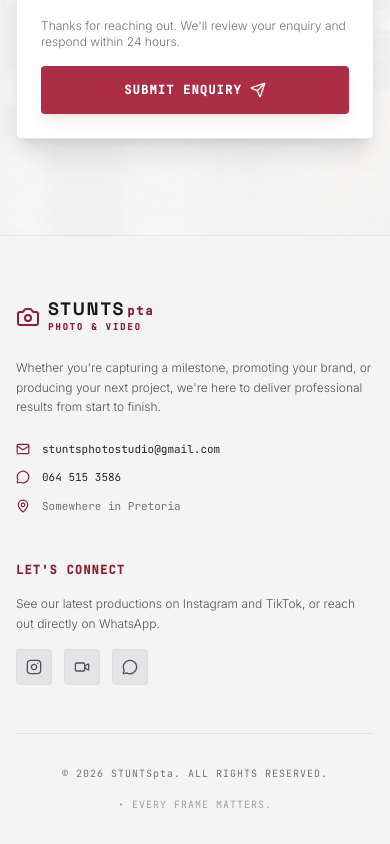
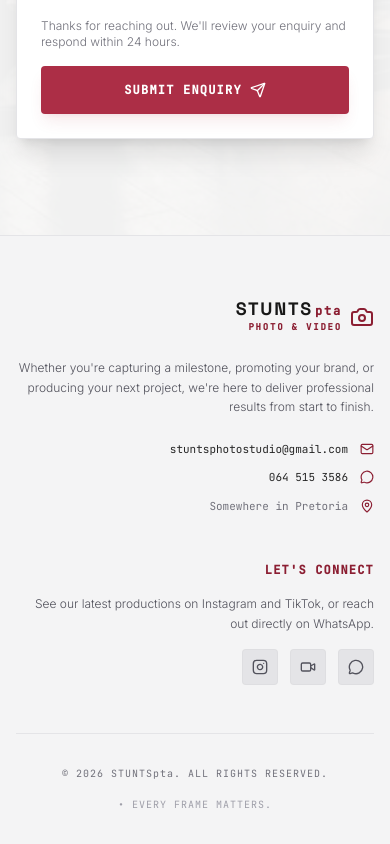
Before and after one commit to bearbuildsweb/STUNTSpta, a React (Vite) app: page / in a window 390 px wide. Shown: the part 3943-4787 px from the top of the page. Built offline with nearby package versions, Linux system fonts and the light colour scheme.

Commit message:
Update Footer.tsx

```diff
--- a/src/components/Footer.tsx
+++ b/src/components/Footer.tsx
@@ -17,10 +17,10 @@ export default function Footer() {
         <div className="grid grid-cols-1 md:grid-cols-12 gap-12 pb-12 border-b border-zinc-200">
 
           {/* Brand/About Block */}
-          <div className="md:col-span-4 space-y-6">
-            <div className="flex items-center gap-2 cursor-pointer" onClick={() => scrollToSection('hero')}>
+          <div className="md:col-span-4 space-y-6 text-right md:text-left flex flex-col items-end md:items-start">
+            <div className="flex items-center gap-2 cursor-pointer flex-row-reverse md:flex-row" onClick={() => scrollToSection('hero')}>
               <Camera className="w-6 h-6 text-[#8B1E32]" />
-              <div className="flex flex-col">
+              <div className="flex flex-col text-right md:text-left">
                 <span className="font-display font-bold tracking-widest text-lg text-neutral-900 leading-none">
                   STUNTS<span className="text-[#8B1E32] text-xs font-mono lowercase ml-0.5">pta</span>
                 </span>
@@ -34,14 +34,14 @@ export default function Footer() {
               Whether you&apos;re capturing a milestone, promoting your brand, or producing your next project, we&apos;re here to deliver professional results from start to finish.
             </p>
 
-            <div className="space-y-3 font-mono text-[11px] text-zinc-650">
-              <div className="flex items-center gap-3">
+            <div className="space-y-3 font-mono text-[11px] text-zinc-650 flex flex-col items-end md:items-start w-full">
+              <div className="flex items-center gap-3 flex-row-reverse md:flex-row">
                 <Mail className="w-3.5 h-3.5 text-[#8B1E32]" />
                 <a href="mailto:stuntsphotostudio@gmail.com" className="hover:text-[#8B1E32] transition-colors">
                   stuntsphotostudio@gmail.com
                 </a>
               </div>
-              <div className="flex items-center gap-3">
+              <div className="flex items-center gap-3 flex-row-reverse md:flex-row">
                 <MessageCircle className="w-3.5 h-3.5 text-[#8B1E32]" />
                 <a
                   href="https://wa.me/27645153586"
@@ -52,7 +52,7 @@ export default function Footer() {
                   064 515 3586
                 </a>
               </div>
-              <div className="flex items-center gap-3">
+              <div className="flex items-center gap-3 flex-row-reverse md:flex-row">
                 <MapPin className="w-3.5 h-3.5 text-[#8B1E32]" />
                 <span className="text-zinc-500">
                   Somewhere in Pretoria
@@ -62,14 +62,14 @@ export default function Footer() {
           </div>
 
           {/* Follow Us / Social Links */}
-          <div className="md:col-span-3 md:col-start-10 space-y-4">
+          <div className="md:col-span-3 md:col-start-10 space-y-4 text-right md:text-left flex flex-col items-end md:items-start">
             <h4 className="font-mono text-xs tracking-widest text-[#8B1E32] uppercase font-bold">
               Let&apos;s Connect
             </h4>
             <p className="text-zinc-600 text-xs font-light leading-relaxed">
               See our latest productions on Instagram and TikTok, or reach out directly on WhatsApp.
             </p>
-            <div className="flex gap-3">
+            <div className="flex gap-3 justify-end md:justify-start">
               {[
                 { icon: Instagram, href: 'https://www.instagram.com/stunts_photography_pretoria?igsh=bXQzZnZ1dHN4cjVi', label: 'Instagram' },
                 { icon: Video, href: 'https://www.tiktok.com/@stunts_photography?_r=1&_t=ZS-97yPgLZYjmy', label: 'TikTok' },
```
